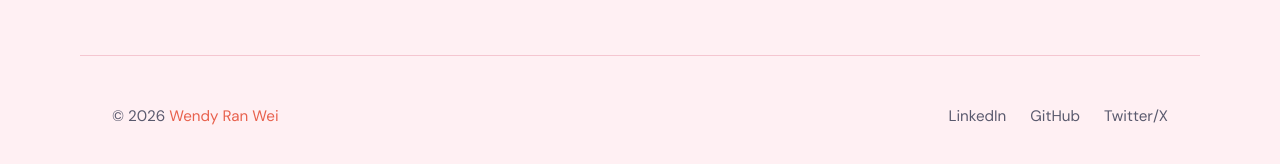
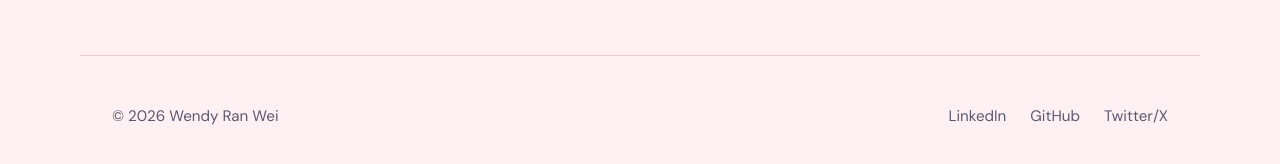
Before and after one commit to wendyran/wendyran.github.io, a Jekyll site: the page built from about.md, in a window 1280 px wide and 1400 px high, scrolled down 124 px. Shown: the part 1223-1387 px from the top of the window. Built offline with Jekyll 4.4.1, drawn with Linux system fonts in a browser that asks for light colours; some web fonts are replaced.

Commit message:
Update site.css

```diff
--- a/css/site.css
+++ b/css/site.css
@@ -214,6 +214,8 @@ footer.site-footer {
     display: flex; justify-content: space-between; align-items: center; flex-wrap: wrap; gap: 1rem;
 }
 footer.site-footer p { font-size: 0.95rem; color: var(--text-soft); }
+footer.site-footer p a { color: var(--text-soft); text-decoration: none; }
+footer.site-footer p a:hover { color: var(--accent); text-decoration: none; }
 footer.site-footer .footer-links { display: flex; gap: 1.5rem; }
 footer.site-footer .footer-links a { color: var(--text-soft); text-decoration: none; font-size: 0.95rem; }
 footer.site-footer .footer-links a:hover { color: var(--accent); }
```
